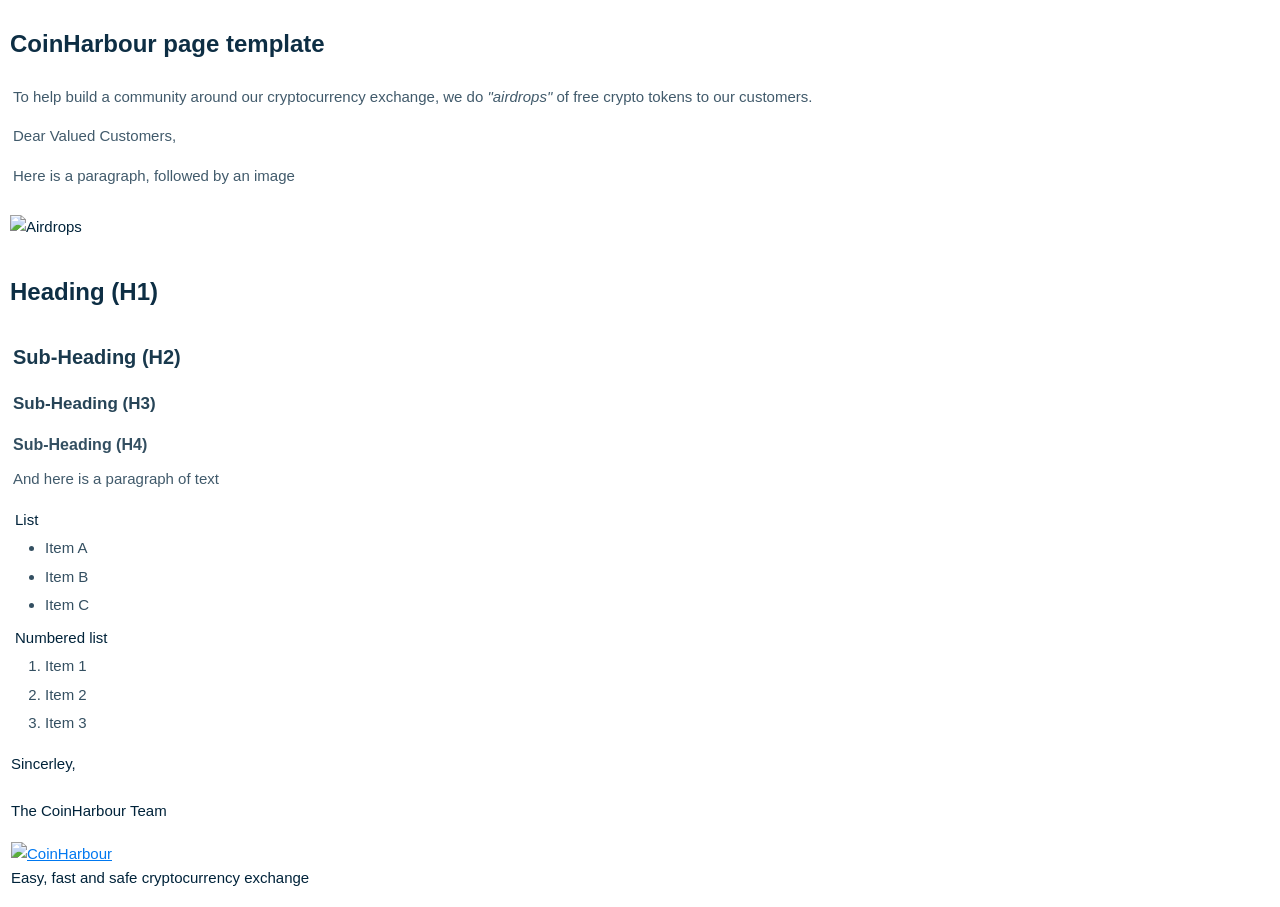
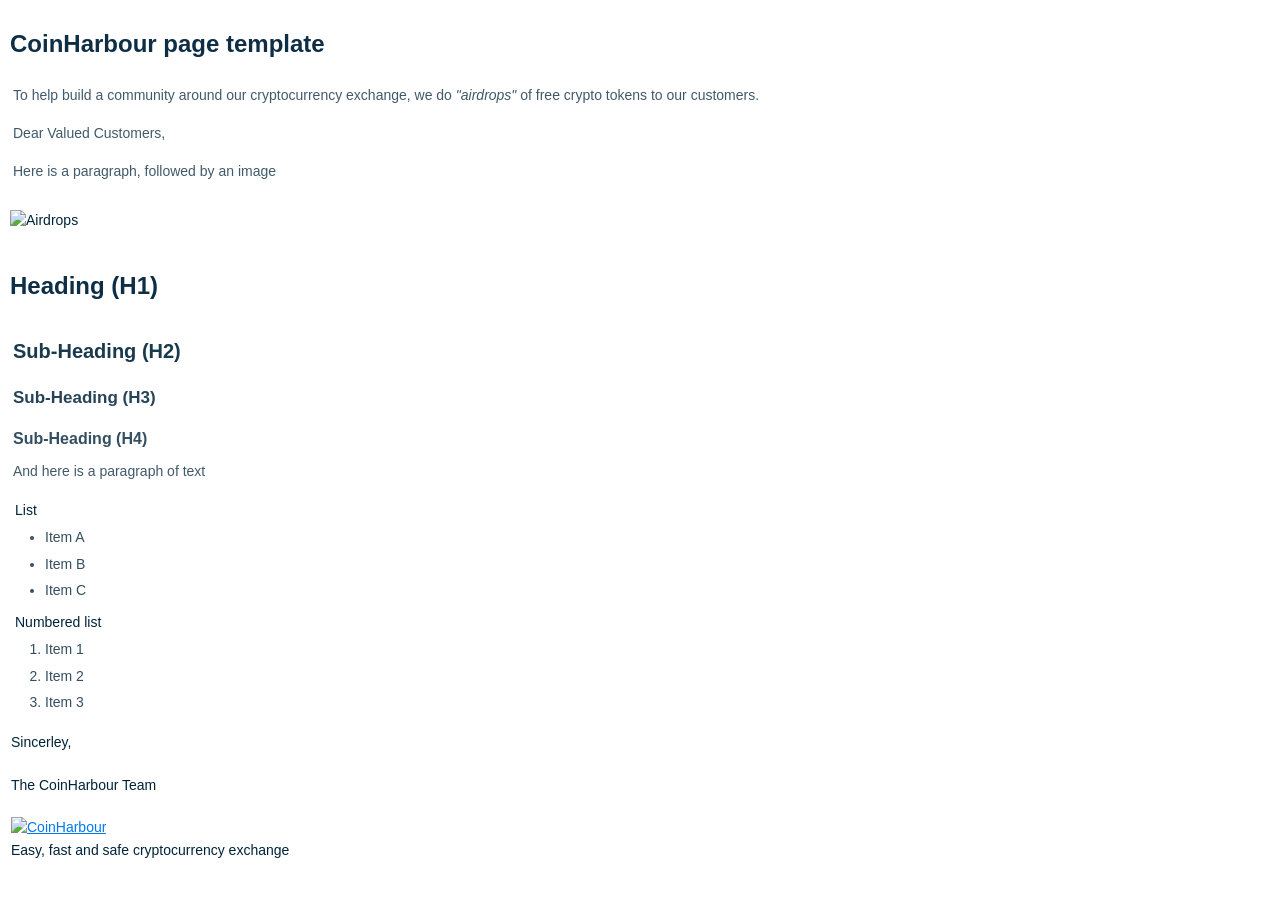

Docs: reduce body text to 14px + mobile coverage; fix founding year to 2018

--- a/style.css
+++ b/style.css
@@ -60,7 +60,7 @@ body {
   font-family: "Poppins", sans-serif;
   margin: 10px;
   padding: 0;
-  font-size: 15px;
+  font-size: 14px;
   font-weight: 400;
   line-height: 1.55;
 }
@@ -72,7 +72,7 @@ body.dark-mode {
 }
 
 .markdown-body {
-  font-size: 15px;
+  font-size: 14px;
   font-weight: 400;
   line-height: 1.55;
   word-wrap: break-word;
@@ -88,7 +88,7 @@ body.dark-mode {
 
 p {
   color: rgba(0, 35, 58, .75);
-  font-size: 15px;
+  font-size: 14px;
   font-weight: 400;
   line-height: 1.55;
   padding: 8px 3px;
@@ -115,7 +115,7 @@ body.dark-mode hr {
 
 a {
   color: var(--primary-cta-color);
-  font-size: 15px;
+  font-size: 14px;
 }
 
 body.dark-mode a {
@@ -124,7 +124,7 @@ body.dark-mode a {
 
 ul,
 ol {
-  font-size: 15px;
+  font-size: 14px;
   font-weight: 400;
   line-height: 1.55;
   padding: 0;
@@ -133,7 +133,7 @@ ol {
 
 li {
   color: rgba(0, 35, 58, .8);
-  font-size: 15px;
+  font-size: 14px;
   margin: 5px 0 5px 30px;
   padding: 0;
   line-height: 1.55;
@@ -145,7 +145,7 @@ body.dark-mode li {
 }
 
 .signature {
-  font-size: 15px;
+  font-size: 14px;
   font-weight: 400;
   line-height: 1.55;
   padding: 8px 1px;
@@ -162,7 +162,7 @@ body.dark-mode li {
 }
 
 .signature__slogan {
-  font-size: 15px;
+  font-size: 14px;
   margin-top: 0;
 }
 
@@ -173,7 +173,7 @@ table {
 }
 
 tbody {
-  font-size: 15px;
+  font-size: 14px;
   font-weight: 400;
   line-height: 1.55;
   margin: 10px 0;
@@ -325,7 +325,7 @@ body.dark-mode h5 {
 }
 
 .column1 {
-  font-size: 15px;
+  font-size: 14px;
   font-weight: 400;
   line-height: 1.25;
   padding: 6px 30px 6px 5px;
@@ -333,7 +333,7 @@ body.dark-mode h5 {
 }
 
 .column2 {
-  font-size: 15px;
+  font-size: 14px;
   font-weight: 400;
   padding: 6px 30px 6px 5px;
   width: fit-content;
@@ -352,8 +352,8 @@ body.dark-mode h5 {
 }
 
 @media screen and (max-width: 768px) {
-  p, td, ul, ol, tbody {
-    font-size: 15px;
+  p, td, ul, ol, li, a, tbody, .markdown-body {
+    font-size: 14px;
   }
 
   h1 {
@@ -473,7 +473,7 @@ strong {
   color: #fff;
   display: flex;
   flex-direction: column;
-  font-size: 15px;
+  font-size: 14px;
   justify-content: center;
   max-width: 300px;
   padding: 25px;
@@ -492,7 +492,7 @@ body.dark-mode .pg-corporate-wrapper {
   color: #fff;
   display: flex;
   flex-direction: column;
-  font-size: 15px;
+  font-size: 14px;
   justify-content: center;
   max-width: 300px;
   padding: 25px;
